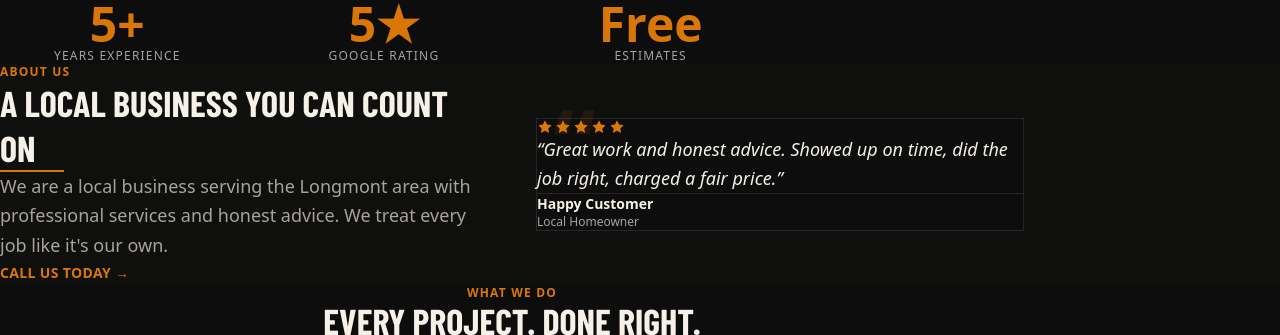
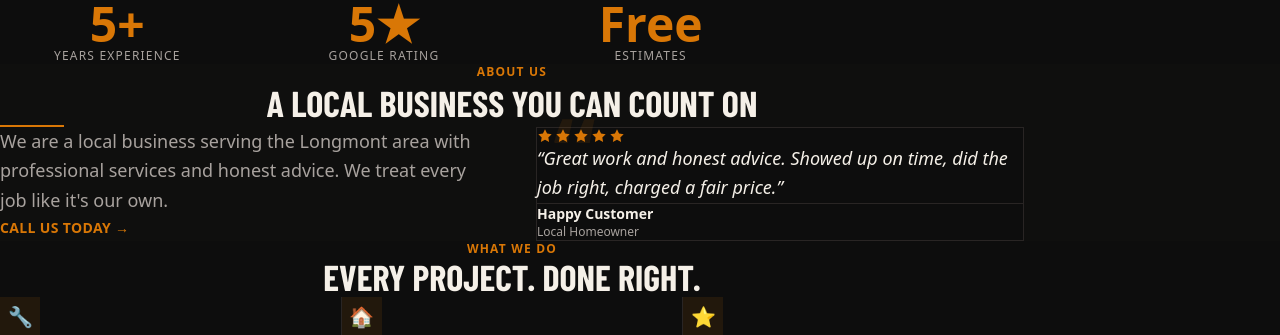
Before and after one commit to doulosAI/doulos-site-template, a Next.js app: page / in a window 1280 px wide. Shown: the part 822-1157 px from the top of the page. Built offline with nearby package versions, Linux system fonts and the light colour scheme; a web font is replaced by a local one.

Commit message:
fix: app/page.tsx

```diff
--- a/app/page.tsx
+++ b/app/page.tsx
@@ -155,13 +155,15 @@ export default function Home() {
         {/* ── About ── */}
         <section id="about" className="py-20 px-6 bg-muted/20">
           <div className="max-w-5xl mx-auto">
-            <div className="grid md:grid-cols-2 gap-12 items-center">
+            <SectionReveal>
+              <p className="text-xs font-bold text-primary tracking-widest uppercase mb-4 text-center">About Us</p>
+              <h2 className="text-3xl md:text-4xl font-display font-bold mb-4 leading-tight uppercase text-center">
+                {config.about.heading}
+              </h2>
+              <div className="h-0.5 w-16 bg-primary mb-10 mx-auto" />
+            </SectionReveal>
+            <div className="grid md:grid-cols-2 gap-12 items-start">
               <SectionReveal>
-                <p className="text-xs font-bold text-primary tracking-widest uppercase mb-4">About Us</p>
-                <h2 className="text-3xl md:text-4xl font-display font-bold mb-6 leading-tight uppercase">
-                  {config.about.heading}
-                </h2>
-                <div className="h-0.5 w-16 bg-primary mb-6" />
                 <p className="text-muted-foreground leading-relaxed text-base md:text-lg">{config.about.body}</p>
                 <a
                   href={telHref}
```
